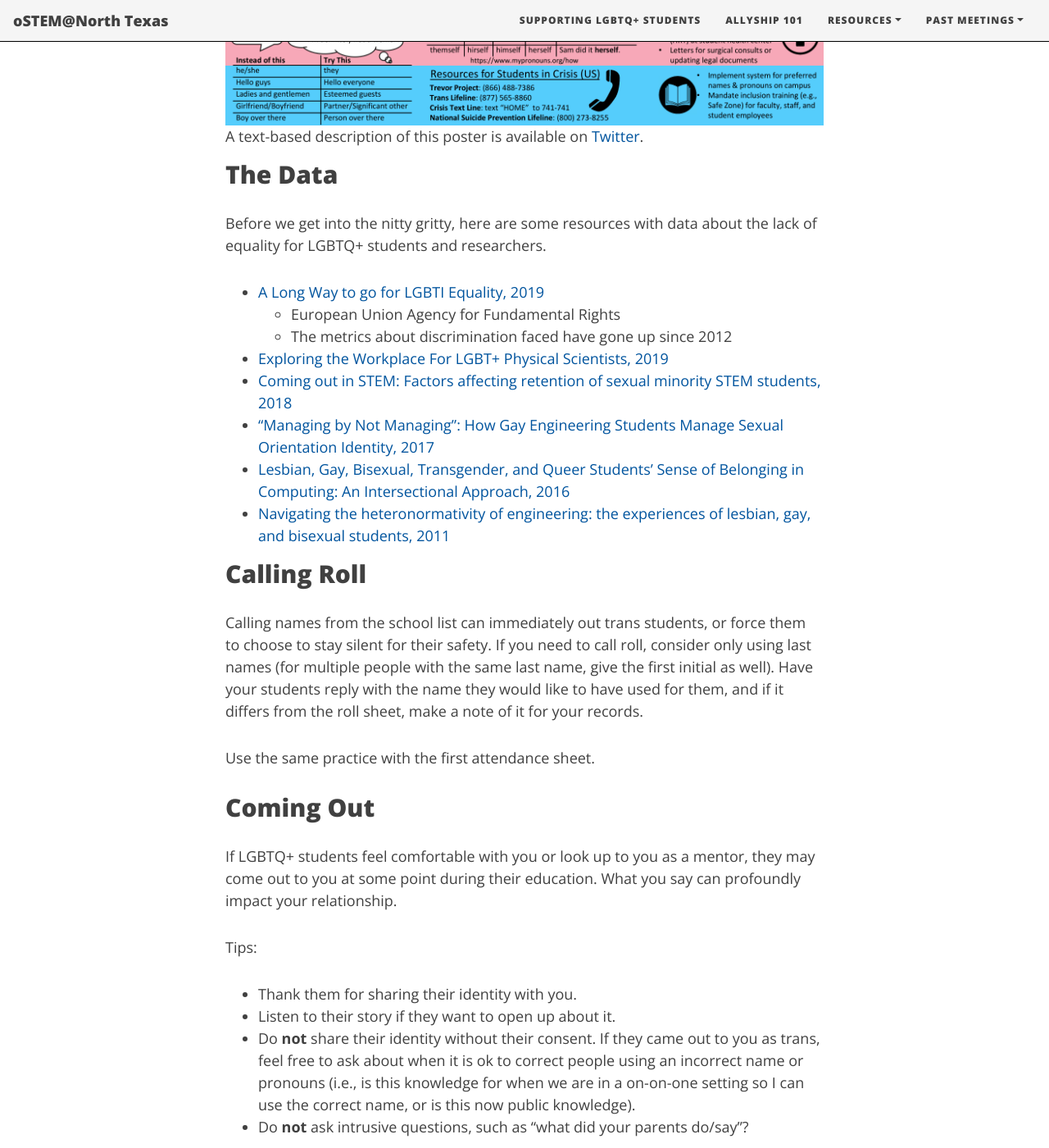
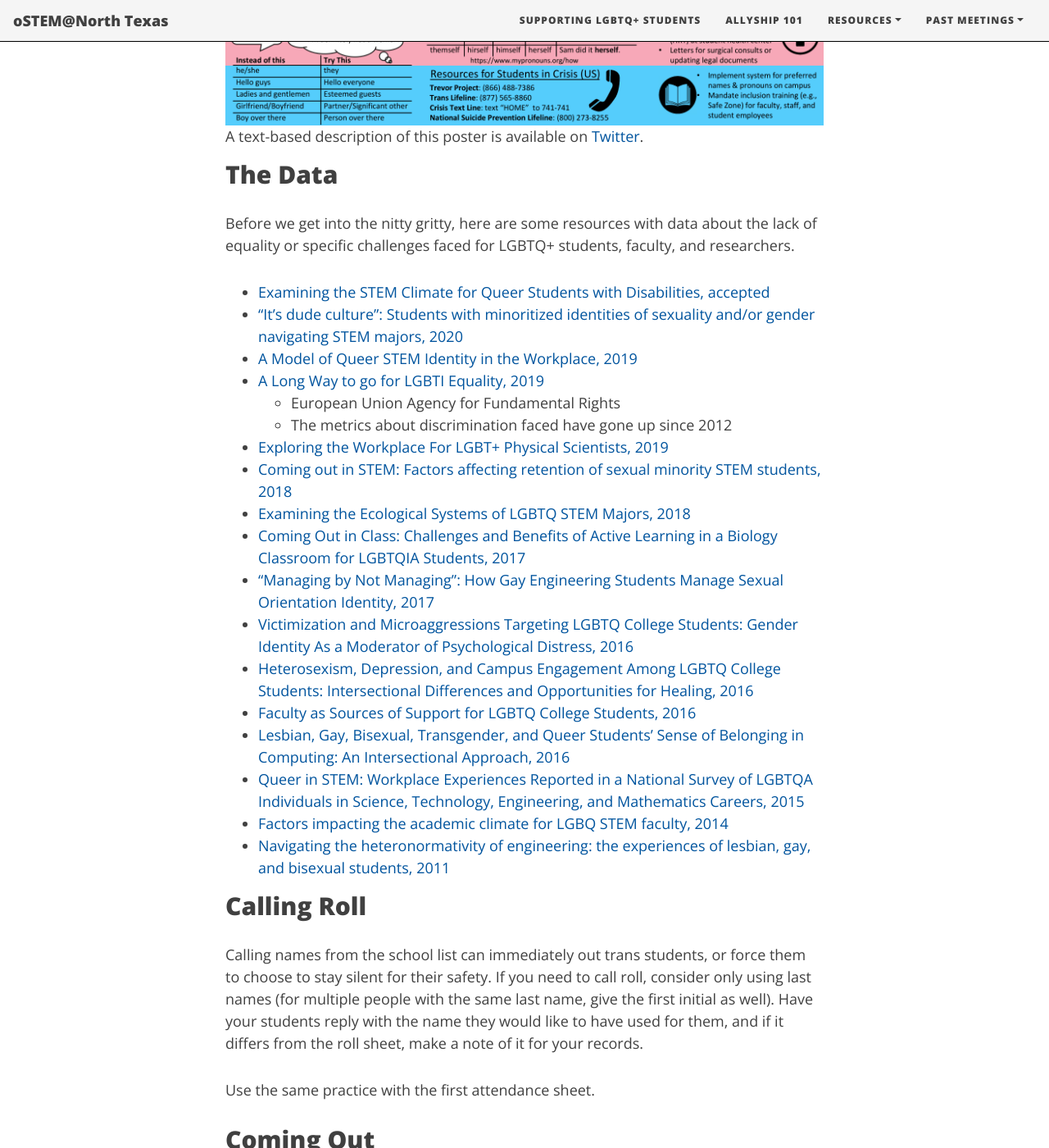
Before and after one commit to ostemnorthtexas/site, a Jekyll site: the page built from pages/LGBTQ-students.md, in a window 1280 px wide and 1400 px high, scrolled down 1172 px. Shown: the whole window at 82% size. Built offline with Jekyll 4.4.1, drawn with Linux system fonts in a browser that asks for light colours; nearby versions of some CDN libraries.

Commit message:
Add resources, fix favicon

```diff
--- a/_config.yml
+++ b/_config.yml
@@ -38,6 +38,9 @@ avatar: "/assets/img/oSTEM-UNT-avatar-wbg.png"
 
 # By default, the image is cut into a circle. You can disable this behaviour by setting 'round-avatar: false'
 round-avatar: true
+
+## Add path to favicon here
+favicon: "/assets/img/favicon.ico"
 
 # If you want to have an image logo in the top-left corner instead of the title text,
 # then specify the following parameter
--- a/_includes/head.html
+++ b/_includes/head.html
@@ -21,7 +21,7 @@
   <!-- Add Font Awesome -->
   <script href="https://use.fontawesome.com/1985182e16.js"></script>
   <!-- Add favicon -->
-  <link rel="shortcut icon" href="{{ "{{ site.baseurl }}/assets/img/favicon.ico"  }}">
+  <link rel="shortcut icon" href="{{ site.favicon | relative_url }}">
 
   {% if layout.common-ext-css %}
     {% for css in layout.common-ext-css %}
--- a/pages/LGBTQ-students.md
+++ b/pages/LGBTQ-students.md
@@ -18,15 +18,26 @@ on <a href="https://twitter.com/EmLedd1/status/1234812260515749889">Twitter</a>.
 ## The Data
 
 Before we get into the nitty gritty, here are some resources with data about
-the lack of equality for LGBTQ+ students and researchers.
+the lack of equality or specific challenges faced for LGBTQ+ students, faculty,
+and researchers.
 
+- [Examining the STEM Climate for Queer Students with Disabilities, accepted](https://www.researchgate.net/profile/Ryan_Miller39/publication/334654579_Examining_the_STEM_Climate_for_Queer_Students_with_Disabilities/links/5d38737b299bf1995b47110b/Examining-the-STEM-Climate-for-Queer-Students-with-Disabilities.pdf)
+- [“It’s dude culture”: Students with minoritized identities of sexuality and/or gender navigating STEM majors, 2020](http://doi.org/10.1037/dhe0000171)
+- [A Model of Queer STEM Identity in the Workplace, 2019](https://doi.org/10.1080/00918369.2019.1610632)
 - [A Long Way to go for LGBTI Equality, 2019](https://fra.europa.eu/en/publication/2020/eu-lgbti-survey-results)
     - European Union Agency for Fundamental Rights
     - The metrics about discrimination faced have gone up since 2012
 - [Exploring the Workplace For LGBT+ Physical Scientists, 2019](https://www.rsc.org/globalassets/04-campaigning-outreach/campaigning/lgbt-report/lgbt-report_web.pdf)
 - [Coming out in STEM: Factors affecting retention of sexual minority STEM students, 2018](http://doi.org/10.1126/sciadv.aao6373)
+- [Examining the Ecological Systems of LGBTQ STEM Majors, 2018](http://doi.org/10.1615/JWomenMinorScienEng.2017018836)
+- [Coming Out in Class: Challenges and Benefits of Active Learning in a Biology Classroom for LGBTQIA Students, 2017](https://doi.org/10.1187/cbe.16-01-0074)
 - [“Managing by Not Managing”: How Gay Engineering Students Manage Sexual Orientation Identity, 2017](http://doi.org/10.1353/csd.2017.0029)
+- [Victimization and Microaggressions Targeting LGBTQ College Students: Gender Identity As a Moderator of Psychological Distress, 2016](https://doi.org/10.1080/15313204.2016.1263816)
+- [Heterosexism, Depression, and Campus Engagement Among LGBTQ College Students: Intersectional Differences and Opportunities for Healing, 2016](https://doi.org/10.1080/00918369.2016.1242333)
+- [Faculty as Sources of Support for LGBTQ College Students, 2016](https://doi.org/10.1080/87567555.2015.1078275)
 - [Lesbian, Gay, Bisexual, Transgender, and Queer Students' Sense of Belonging in Computing: An Intersectional Approach, 2016](http://doi.org/10.1109/MCSE.2016.45)
+- [Queer in STEM: Workplace Experiences Reported in a National Survey of LGBTQA Individuals in Science, Technology, Engineering, and Mathematics Careers, 2015](https://doi.org/10.1080/00918369.2015.1078632)
+- [Factors impacting the academic climate for LGBQ STEM faculty, 2014](https://doi.org/10.1615/JWomenMinorScienEng.2014007429)
 - [Navigating the heteronormativity of engineering: the experiences of lesbian, gay, and bisexual students, 2011](https://doi.org/10.1080/19378629.2010.545065)
 
 ## Calling Roll
```
Also changed, not shown: pages/STEM-resources.md (+7 -0 lines).
